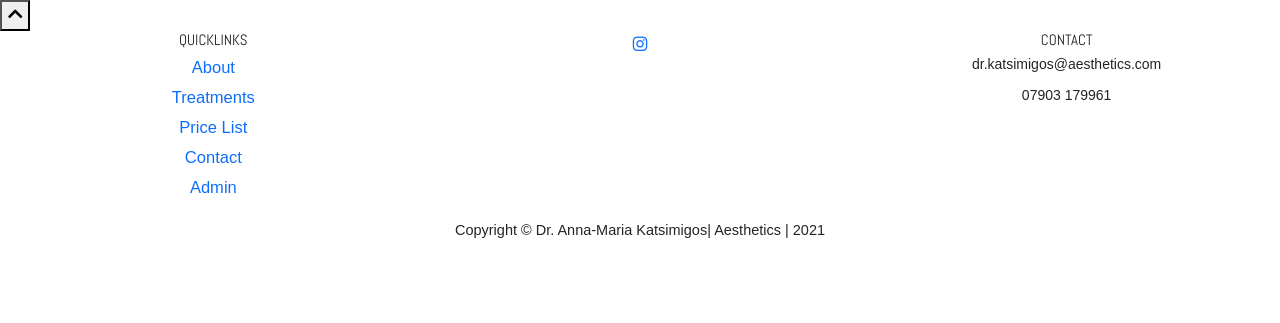
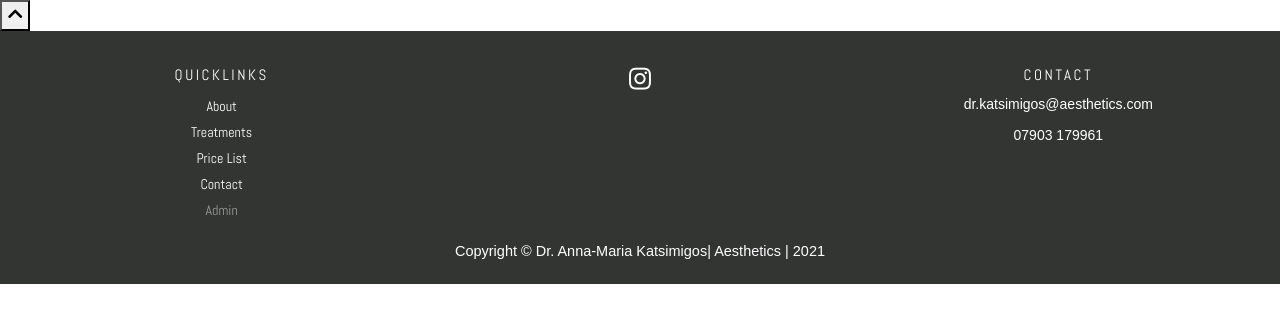
Before and after one commit to neringabickmore/dr.katsimigos.aesthetics, a Django app: page / in a window 1280 px wide. Shown: the part 127-450 px from the top of the page. Run offline with Django 3.2, Linux system fonts and the light colour scheme; some libraries are stand-ins or nearby versions.

Commit message:
Base.css/Added Footer styling

```diff
--- a/static/css/base.css
+++ b/static/css/base.css
@@ -97,3 +97,53 @@ p {
     color: var(--black);
     font-size: 2rem;
 }
+
+/* Footer */
+.footer {
+    background-color: var(--jet);
+    color: var(--white);
+    padding: 3rem 2rem 2rem 2rem;
+}
+
+.footer h4 {
+    padding-bottom: 0.5rem;
+    padding-top: 0.5rem;
+    text-transform: uppercase;
+    letter-spacing: 0.2vw;
+}
+
+.footer li {
+    list-style-type: none;
+}
+
+.footer a i {
+    color: var(--white);
+    width: 32px;
+    height: 32px;
+    padding: 1.2rem 0;
+    font-size: 2.5rem;
+}
+
+.footer-link {
+    font-family: var(--header-font);
+    font-size: 1.4rem;
+    color: var(--white);
+}
+
+.footer-contact-info p {
+    font-size: 1.4rem;
+}
+
+.footer-nav .nav-link:hover {
+    color: var(--yellow);
+}
+
+.footer a i:hover {
+    color: var(--yellow);
+}
+.footer a i:hover {
+    text-decoration: none;
+}
+#admin-link {
+    opacity: .5;
+}
```
